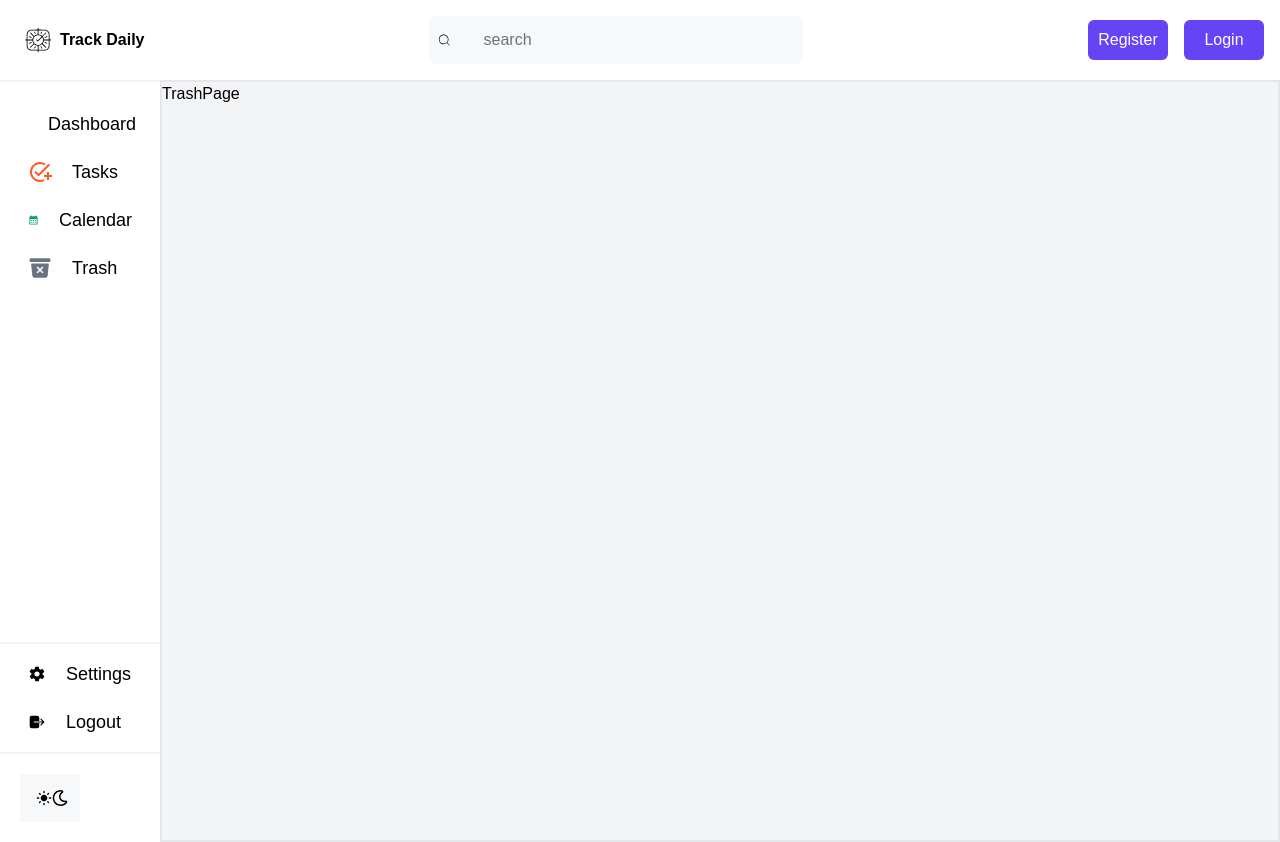
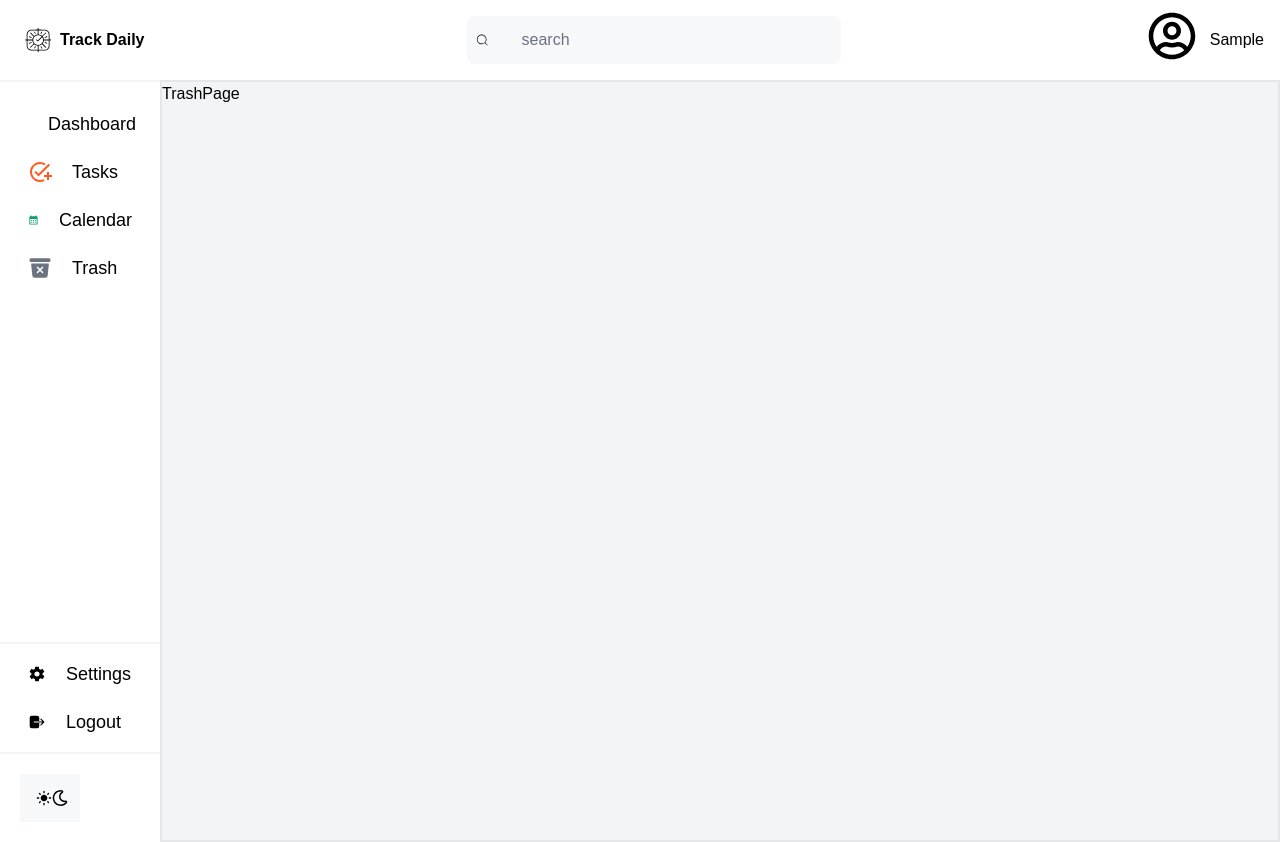
Before and after one commit to fanelob46/Track-Daily, a React (Vite) app in the folder frontend/: page /trash in a window 1280 px wide. Built offline with nearby package versions, Linux system fonts and the light colour scheme; sample sign-in values are in the browser's storage.

Commit message:
User info

```diff
--- a/frontend/src/components/Navbar.tsx
+++ b/frontend/src/components/Navbar.tsx
@@ -1,18 +1,15 @@
 import { CiSearch } from "react-icons/ci";
-import Button from "./Button";
+import { FaRegUserCircle } from "react-icons/fa";
 import { Link } from "react-router-dom";
+import { useSelector } from "react-redux";
+import { RootState } from "../store";
 
 export default function Navbar() {
-  const handleSignUp = () =>{
-
-  };
+  const { userInfo } = useSelector((state: RootState) => state.auth);
   return (
     <nav className="flex justify-between p-4 bg-[var(--primary-color)] items-center col-span-full h-20">
       <div className="flex items-center gap-2 font-semibold pl-2">
-        <img
-        src="/TrackDailyLogo.svg"
-        className="w-7"
-        />
+        <img src="/TrackDailyLogo.svg" className="w-7" />
         <p>Track Daily</p>
       </div>
       {/* <div>Search</div> */}
@@ -23,14 +20,19 @@ export default function Navbar() {
           className="border-none h-full bg-[var(--secondary-color)] w-full"
         ></input>
       </div>
-      <div className="flex gap-4">
-        <Link to="/login">
-        <Button name={"Register"} buttonFunction={handleSignUp}/>
+      {userInfo ? (
+        <Link to="/profile" className="flex w-[100px] justify-between">
+          <FaRegUserCircle className="scale-[3]" />
+          <div>
+            <p>{userInfo.firstName}</p>
+          </div>
         </Link>
-        <Link to="/signup">
-        <Button name={"Login"} buttonFunction={handleSignUp}/>
-        </Link>
-      </div>
+      ) : (
+        <div className="flex gap-4">
+          <Link to="/login">Register</Link>
+          <Link to="/signup">Login</Link>
+        </div>
+      )}
     </nav>
   );
 }
```
